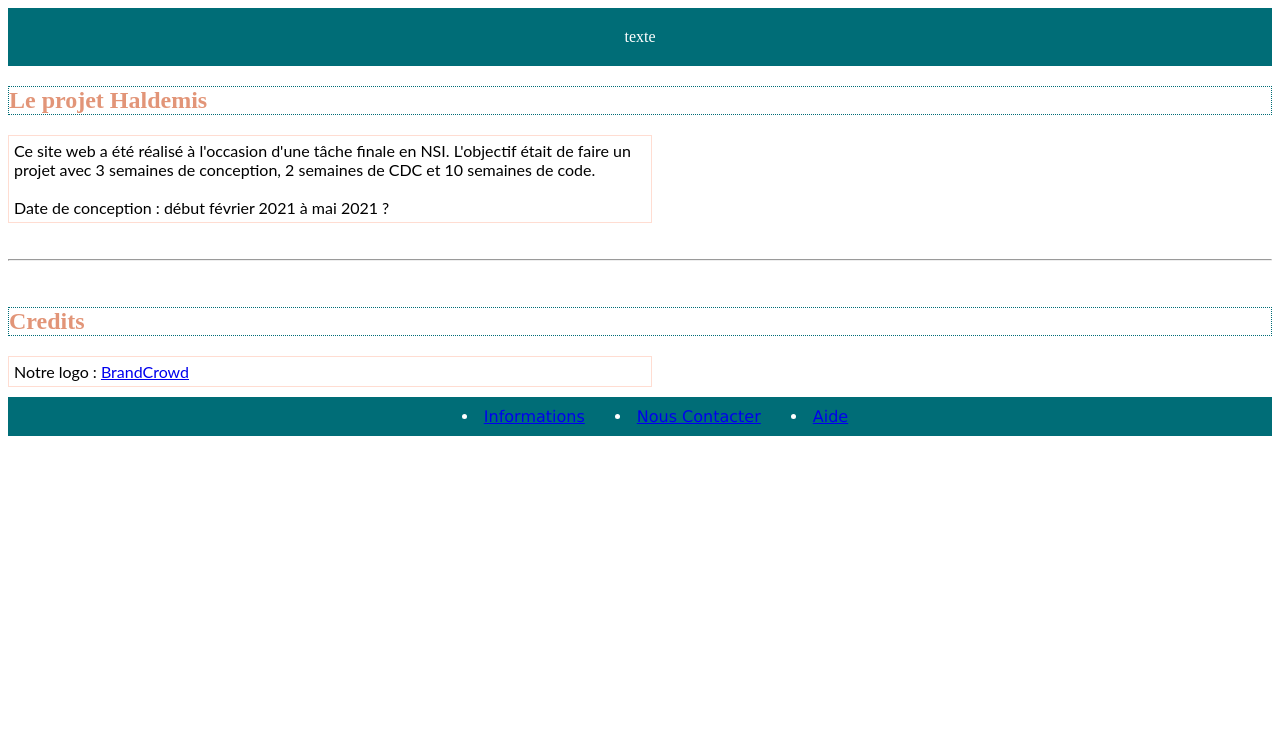
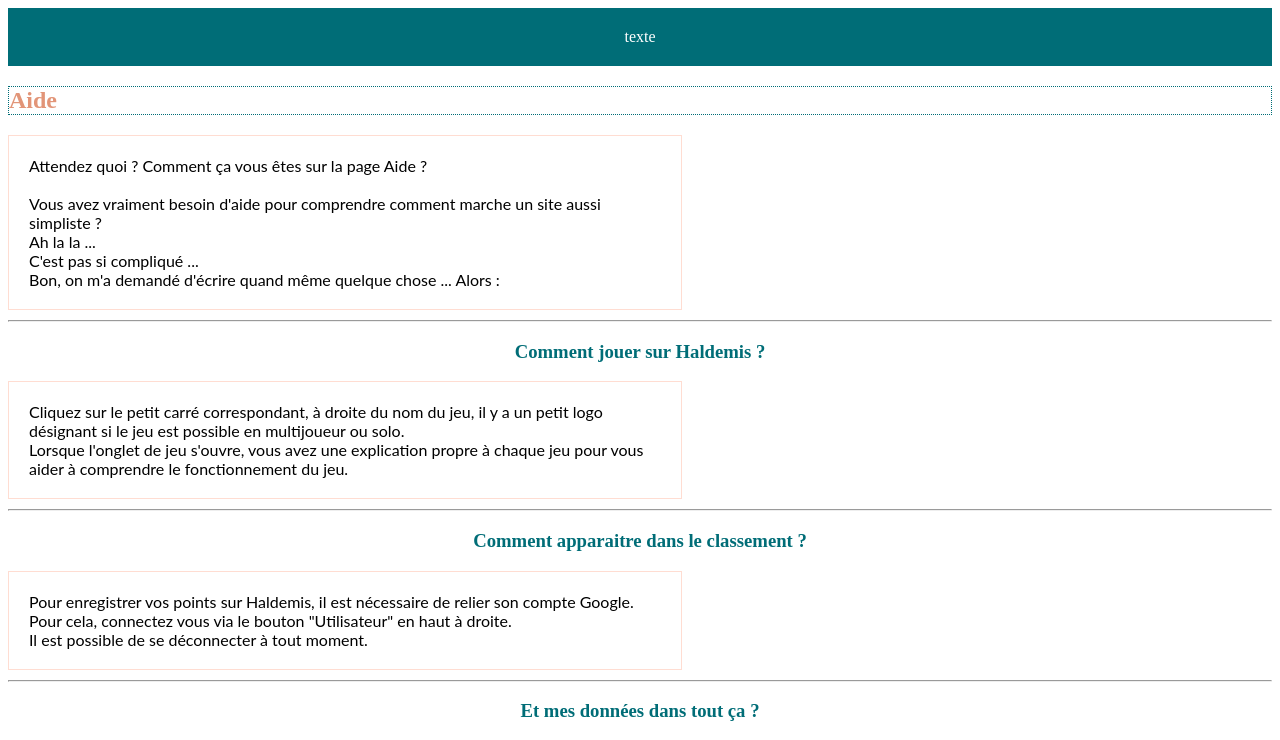
Before and after one commit to thewhiteumbra/site-haldemis, an Angular app: page / in a window 1280 px wide. Shown: the top 740 px of the page. Built offline with nearby package versions, Linux system fonts and the light colour scheme.

Commit message:
2 files modified

```diff
--- a/src/app/app.component.html
+++ b/src/app/app.component.html
@@ -1,24 +1,33 @@
+
 <header>
 texte
 </header>
 
-<h2> Le projet Haldemis </h2>
-<p>
-  Ce site web a été réalisé à l'occasion d'une tâche finale en NSI. L'objectif était de faire un projet avec 3 semaines de conception, 2 semaines de CDC et 10 semaines de code.
-<br><br>
-  Date de conception : début février 2021 à mai 2021 ?
+<h2> Aide </h2>
+<p class="txtaide"> Attendez quoi ? Comment ça vous êtes sur la page Aide ?
+  <br> <br>
+  Vous avez vraiment besoin d'aide pour comprendre comment marche un site aussi simpliste ?
+  <br> Ah la la ...
+  <br> C'est pas si compliqué ... <br>
+  Bon, on m'a demandé d'écrire quand même quelque chose ... Alors :
+  </p>
+
+  <hr>
+
+  <h3 class="aide_h3">  Comment jouer sur Haldemis ? </h3>
+<p class="txtaide"> Cliquez sur le petit carré correspondant, à droite du nom du jeu, il y a un petit logo désignant si le jeu est possible en multijoueur ou solo. <br>
+Lorsque l'onglet de jeu s'ouvre, vous avez une explication propre à chaque jeu pour vous aider à comprendre le fonctionnement du jeu.
 </p>
 
-<br>
-<hr>
-<br>
-<h2> Credits </h2>
-<p>
-  Notre logo :
-  <a href="https://www.brandcrowd.com/">BrandCrowd </a>
-  <br>
-
+  <hr>
+  <h3 class="aide_h3">  Comment apparaitre dans le classement ? </h3>
+<p class="txtaide"> Pour enregistrer vos points sur Haldemis, il est nécessaire de relier son compte Google. Pour cela, connectez vous via le bouton "Utilisateur" en haut à droite. <br> Il est possible de se déconnecter à tout moment.
 </p>
+  <hr>
+<h3 class="aide_h3"> Et mes données dans tout ça ? </h3>
+  <P class="txtaide">
+Haldemis a comme objectif de permettre à chacun de s'amuser facilement en répertoriant plusieurs jeux de base. <br>Etant avant tout un projet scolaire, il nous est impensable de réutiliser les données récupérées. C'est aussi dans cette optique de créer un lien de confiance que nous avons utilisé Google pour s'identifier, ainsi, l'utilisateur n'a pas besoin de se créer un compte et de donner ses données à un inconnu. <br>Haldemis reste un projet à but non lucratif et vos données resteront à l'abri.
+  </P>
 
 <footer>
 <li><a href="./informations.html">Informations</a></li>
--- a/src/styles.css
+++ b/src/styles.css
@@ -63,6 +63,12 @@
   background : #ffddd2;
 }
 
+p.txtaide {
+  display : flex;
+  justify-content: center;
+  padding : 20px;
+}
+
 h1 {
   display:flex;
   color : #006d77;
```
